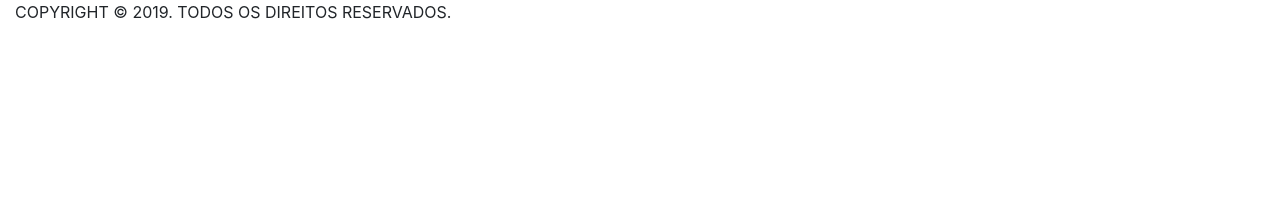
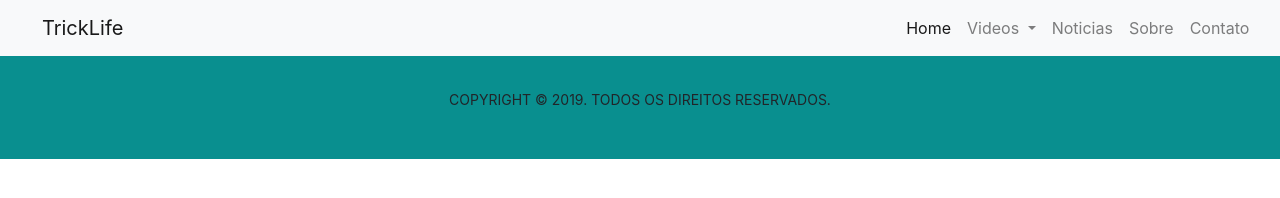
Before and after one commit to Gui-Farias/ProjetoAngu, a plain HTML site: page paginas/index.html in a window 1280 px wide. Drawn offline with nearby package versions, Linux system fonts and the light colour scheme.

Commit message:
Adicionando a barra de navegacao

```diff
--- a/estilo/style.css
+++ b/estilo/style.css
@@ -0,0 +1,21 @@
+/* HTML */
+
+/* navegaçao */
+
+.nave{
+    margin: 0 26px;
+}
+
+.listanave{
+    margin-left: 60%;
+}
+
+
+/* footer */
+
+.rodape{
+    text-align: center;
+    font-size: 14px;
+    background-color: rgb(9, 143, 143);
+    padding: 33px;
+}
--- a/paginas/index.html
+++ b/paginas/index.html
@@ -6,9 +6,44 @@
     <meta http-equiv="X-UA-Compatible" content="ie=edge">
     <link rel="stylesheet" href="https://stackpath.bootstrapcdn.com/bootstrap/4.3.1/css/bootstrap.min.css" integrity="sha384-ggOyR0iXCbMQv3Xipma34MD+dH/1fQ784/j6cY/iJTQUOhcWr7x9JvoRxT2MZw1T" crossorigin="anonymous">
     <link rel="stylesheet" href="../estilo/style.css">
-    <title>Document</title>
+    <title>TrickLife</title>
 </head>
 <body>
+    <nav class="navbar navbar-expand-lg navbar-light bg-light">
+        <a class="navbar-brand nave" href="index.html">TrickLife</a>
+        <button class="navbar-toggler" type="button" data-toggle="collapse" data-target="#navarSupportedContent" aria-controls="navbarSupportedContent" aria-expanded="false" aria-label="Toggle navigation">
+            <span class="navbar-toggler-icon"></span>
+        </button>
+
+        <div class="collapse navbar-collapse listanave" id="navbarSupportedContent">
+            <ul class="navbar-nav mr-auto">
+                <li class="nav-item active">
+                    <a class="nav-link" href="#">Home <span class="sr-only">(current)</span></a>
+                </li>
+                <li class="nav-item dropdown">
+                    <a class="nav-link dropdown-toggle" href="#" id="navbarDropdown" role="button" data-toggle="dropdown" aria-haspopup="true" aria-expanded="false">
+                    Videos
+                    </a>
+                    <div class="dropdown-menu" aria-labelledby="navbarDropdown">
+                    <a class="dropdown-item" href="#">Action</a>
+                    <a class="dropdown-item" href="#">Another action</a>
+                    <div class="dropdown-divider"></div>
+                    <a class="dropdown-item" href="#">Something else here</a>
+                    </div>
+                </li>
+                <li class="nav-item">
+                    <a class="nav-link" href="#">Noticias</a>
+                </li>
+                <li class="nav-item">
+                    <a class="nav-link" href="#">Sobre</a>
+                </li>
+                <li class="nav-item">
+                    <a class="nav-link" href="#">Contato</a>
+                </li>
+            </ul>
+        </div>
+    </nav>
+
     <footer class="container-fluid rodape">
         <p>COPYRIGHT © 2019. TODOS OS DIREITOS RESERVADOS.</p>
 
```
